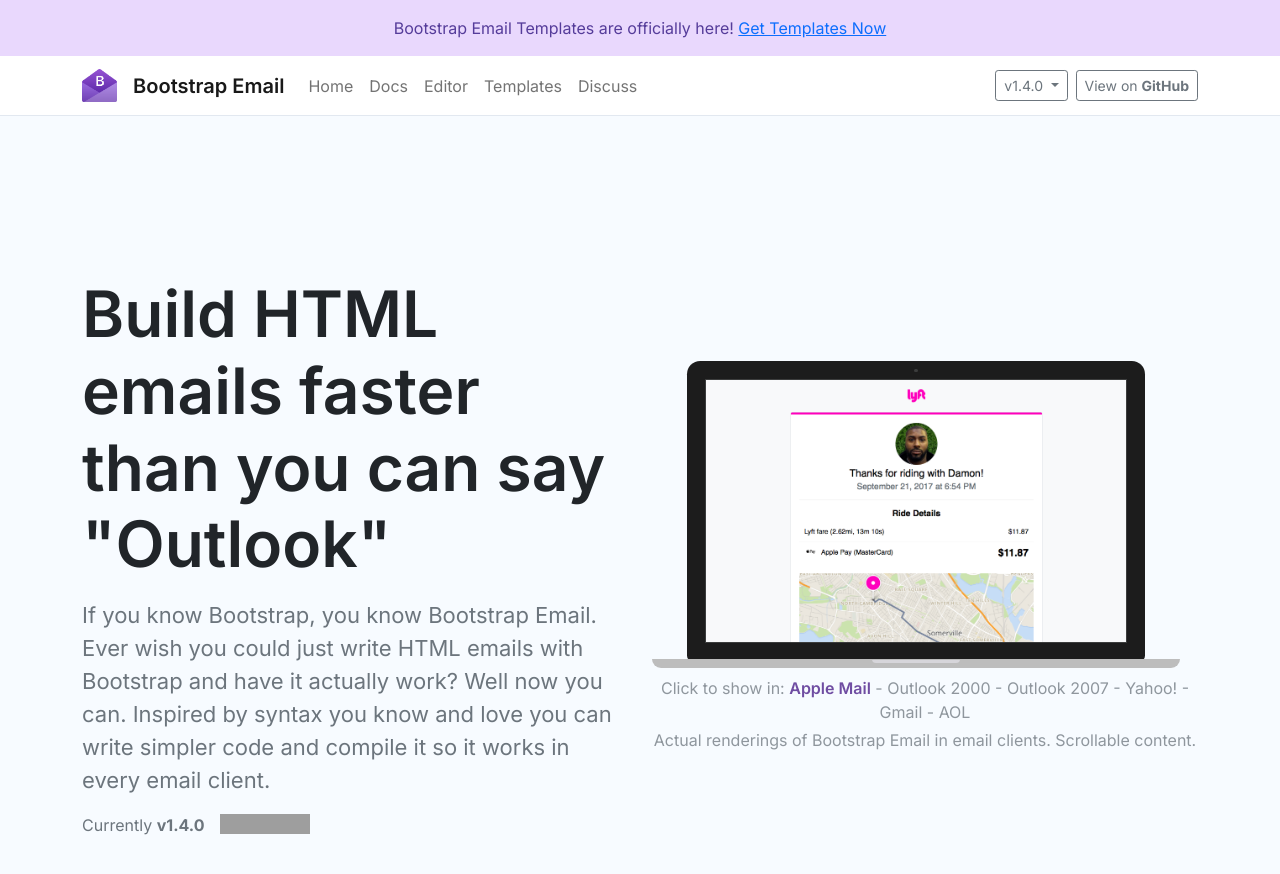
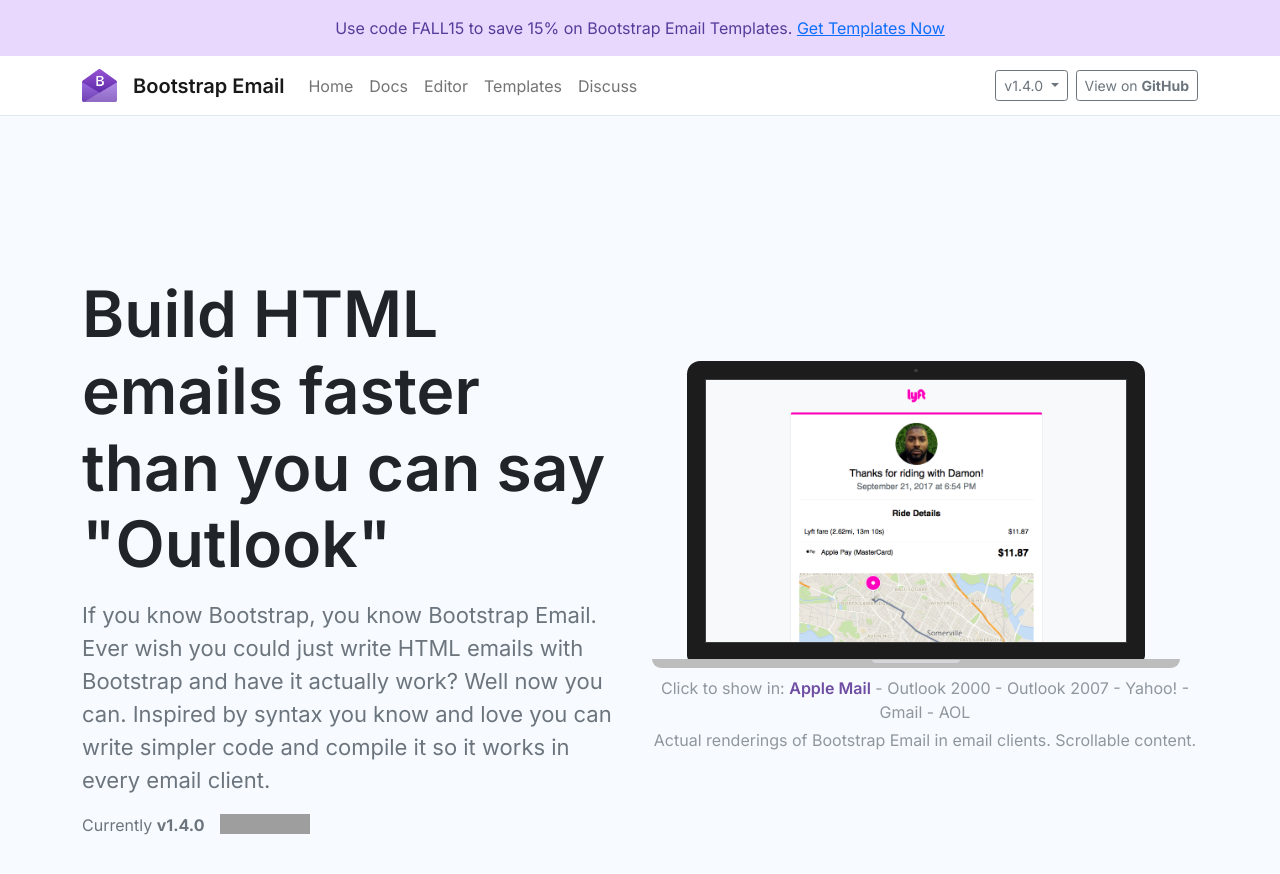
Before and after one commit to bootstrap-email/documentation-1.x, a Jekyll site: the page built from index.html, in a window 1280 px wide and 900 px high. Shown: the top 874 px of the window. Built offline with Jekyll 4.4.1, drawn with Linux system fonts in a browser that asks for light colours; nearby versions of some CDN libraries; comment, search, counter and statistics services are not loaded; grey boxes are pictures that could not be loaded.

Commit message:
Templates on sale

```diff
--- a/_includes/navbar.html
+++ b/_includes/navbar.html
@@ -1,5 +1,5 @@
 <div class="p-3 text-center" style="color: #553c9a; background-color: #e9d8fd;">
-  Bootstrap Email Templates are officially here! <a class="underline" href="https://app.bootstrapemail.com/templates">Get Templates Now</a>
+  Use code FALL15 to save 15% on Bootstrap Email Templates. <a class="underline" href="https://app.bootstrapemail.com/templates">Get Templates Now</a>
 </div>
 <nav class="navbar navbar-expand-md navbar-light nav-docs">
   <div class="container">
```
